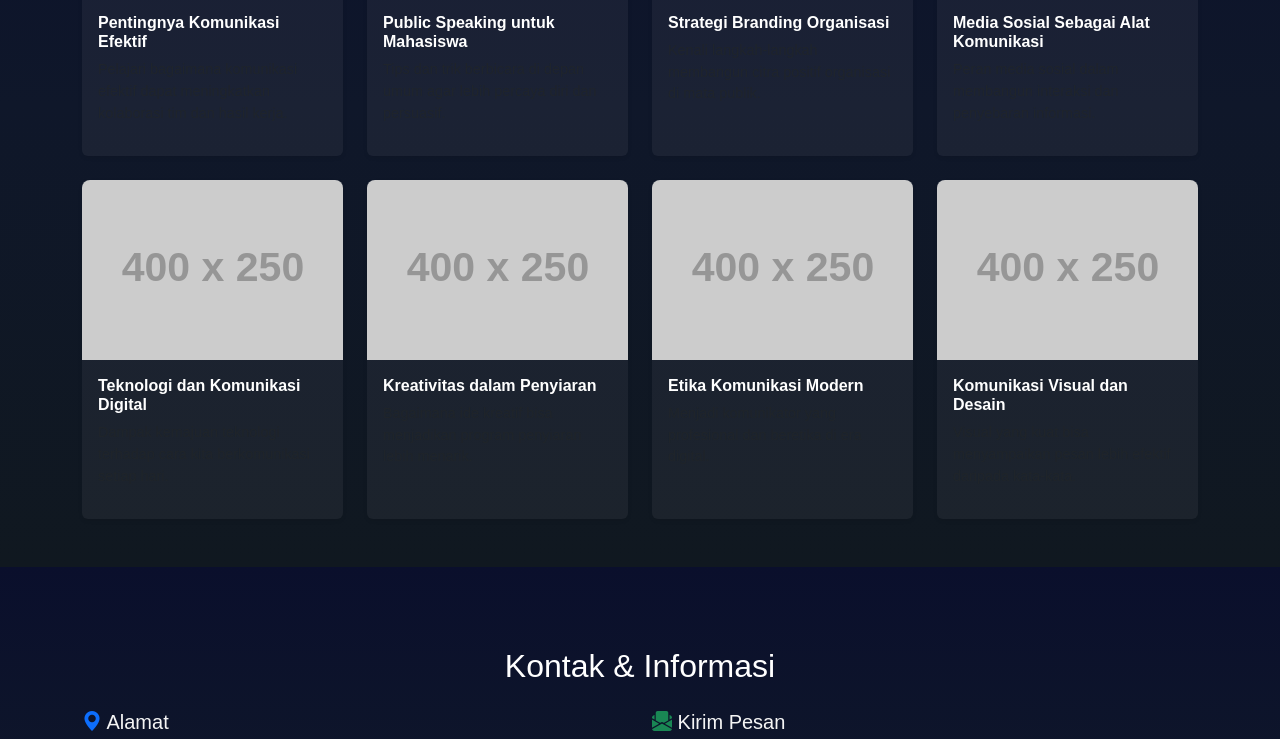
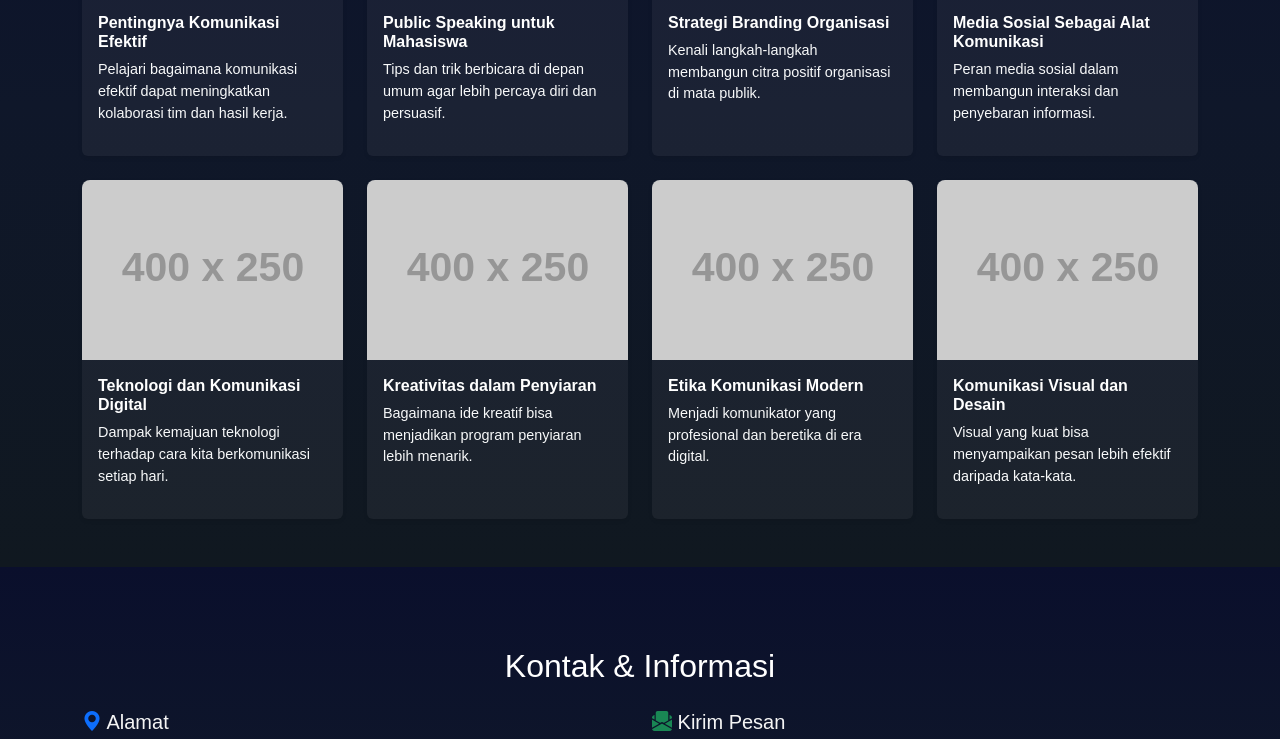
Before and after one commit to LajefaDS/hmjk, a plain HTML site: page index.html in a window 1280 px wide. Shown: the part 6450-7189 px from the top of the page. Drawn offline with nearby package versions, Linux system fonts and the light colour scheme; placeholder pictures from the web are drawn by us.

Commit message:
Update index.html

```diff
--- a/index.html
+++ b/index.html
@@ -808,7 +808,7 @@
               </div>
               <div class="card-body">
                 <h6 class="fw-bold">Pentingnya Komunikasi Efektif</h6>
-                <p class="text-muted small">Pelajari bagaimana komunikasi efektif dapat meningkatkan kolaborasi tim dan
+                <p class="text-light small">Pelajari bagaimana komunikasi efektif dapat meningkatkan kolaborasi tim dan
                   hasil kerja.</p>
               </div>
             </div>
@@ -825,7 +825,7 @@
               </div>
               <div class="card-body">
                 <h6 class="fw-bold">Public Speaking untuk Mahasiswa</h6>
-                <p class="text-muted small">Tips dan trik berbicara di depan umum agar lebih percaya diri dan persuasif.
+                <p class="text-light small">Tips dan trik berbicara di depan umum agar lebih percaya diri dan persuasif.
                 </p>
               </div>
             </div>
@@ -842,7 +842,7 @@
               </div>
               <div class="card-body">
                 <h6 class="fw-bold">Strategi Branding Organisasi</h6>
-                <p class="text-muted small">Kenali langkah-langkah membangun citra positif organisasi di mata publik.
+                <p class="text-light small">Kenali langkah-langkah membangun citra positif organisasi di mata publik.
                 </p>
               </div>
             </div>
@@ -858,7 +858,7 @@
               </div>
               <div class="card-body">
                 <h6 class="fw-bold">Media Sosial Sebagai Alat Komunikasi</h6>
-                <p class="text-muted small">Peran media sosial dalam membangun interaksi dan penyebaran informasi.</p>
+                <p class="text-light small">Peran media sosial dalam membangun interaksi dan penyebaran informasi.</p>
               </div>
             </div>
           </a>
@@ -874,7 +874,7 @@
               </div>
               <div class="card-body">
                 <h6 class="fw-bold">Teknologi dan Komunikasi Digital</h6>
-                <p class="text-muted small">Dampak kemajuan teknologi terhadap cara kita berkomunikasi setiap hari.</p>
+                <p class="text-light small">Dampak kemajuan teknologi terhadap cara kita berkomunikasi setiap hari.</p>
               </div>
             </div>
           </a>
@@ -889,7 +889,7 @@
               </div>
               <div class="card-body">
                 <h6 class="fw-bold">Kreativitas dalam Penyiaran</h6>
-                <p class="text-muted small">Bagaimana ide kreatif bisa menjadikan program penyiaran lebih menarik.</p>
+                <p class="text-light small">Bagaimana ide kreatif bisa menjadikan program penyiaran lebih menarik.</p>
               </div>
             </div>
           </a>
@@ -904,7 +904,7 @@
               </div>
               <div class="card-body">
                 <h6 class="fw-bold">Etika Komunikasi Modern</h6>
-                <p class="text-muted small">Menjadi komunikator yang profesional dan beretika di era digital.</p>
+                <p class="text-light small">Menjadi komunikator yang profesional dan beretika di era digital.</p>
               </div>
             </div>
           </a>
@@ -919,7 +919,7 @@
               </div>
               <div class="card-body">
                 <h6 class="fw-bold">Komunikasi Visual dan Desain</h6>
-                <p class="text-muted small">Visual yang kuat bisa menyampaikan pesan lebih efektif daripada kata-kata.
+                <p class="text-light small">Visual yang kuat bisa menyampaikan pesan lebih efektif daripada kata-kata.
                 </p>
               </div>
             </div>
@@ -1070,4 +1070,5 @@
     /* Tombol Scroll ke Atas */
   </script>
 </body>
+
 </html>
```
